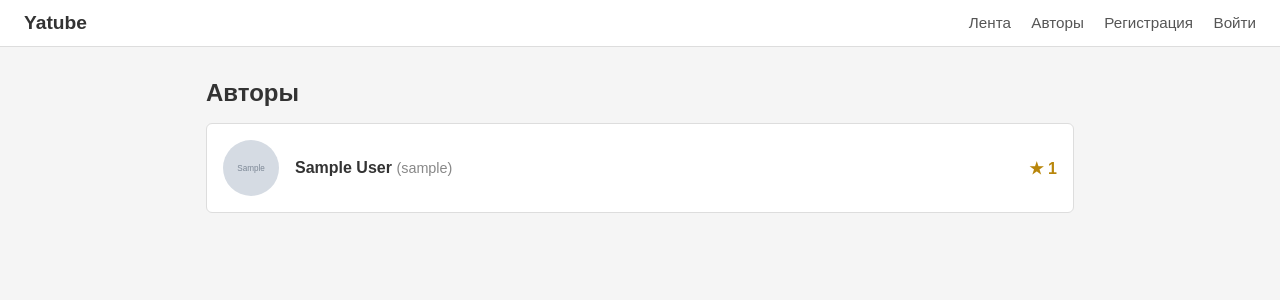
After one commit to tim-da/yatube_project, a Django app: page /authors/ in a window 1280 px wide. The commit adds this page. Shown: the top 300 px of the page. Run offline with Django 3.2, Linux system fonts and the light colour scheme; tables that the repository leaves empty hold one stand-in row (values such as "Sample post"); grey boxes marked "Sample" are stand-in pictures.

Commit message:
feat: Add Авторы page listing all users by stars received
- New public `authors` view at /authors/ listing all users annotated
  with total_stars (= total likes on their posts), sorted desc then by username
- Avatar shown (or initial letter fallback if none set)
- Clicking a row navigates to the user's profile page
- Авторы nav link added for both authenticated and anonymous users

Co-Authored-By: Claude Sonnet 4.6 <noreply@anthropic.com>

```diff
--- a/yatube/posts/urls.py
+++ b/yatube/posts/urls.py
@@ -13,6 +13,7 @@ urlpatterns = [
     path('posts/<int:post_id>/edit/', views.post_edit, name='post_edit'),
     path('posts/<int:post_id>/comment/', views.add_comment, name='add_comment'),
     path('posts/<int:post_id>/delete/', views.post_delete, name='post_delete'),
+    path('authors/', views.authors, name='authors'),
     path('feed/', views.feed, name='feed'),
     path('follow/', views.follow_index, name='follow_index'),
     path('profile/<str:username>/follow/', views.profile_follow, name='profile_follow'),
--- a/yatube/posts/views.py
+++ b/yatube/posts/views.py
@@ -209,6 +209,16 @@ def add_comment(request, post_id):
     return redirect('posts:post_detail', post_id=post_id)
 
 
+def authors(request):
+    users = (
+        User.objects
+        .prefetch_related('profile')
+        .annotate(total_stars=Count('posts__likes'))
+        .order_by('-total_stars', 'username')
+    )
+    return render(request, 'posts/authors.html', {'users': users})
+
+
 def feed(request):
     posts = (
         Post.objects
--- a/yatube/templates/base.html
+++ b/yatube/templates/base.html
@@ -53,6 +53,7 @@
     <div class="nav-links">
       {% if user.is_authenticated %}
         <a href="{% url 'posts:feed' %}">Лента</a>
+        <a href="{% url 'posts:authors' %}">Авторы</a>
         <a href="{% url 'posts:follow_index' %}">Подписки</a>
         <a href="{% url 'posts:post_create' %}">Новая запись</a>
         <a href="{% url 'posts:profile' user.username %}">{{ user.username }}</a>
@@ -62,6 +63,7 @@
         </form>
       {% else %}
         <a href="{% url 'posts:feed' %}">Лента</a>
+        <a href="{% url 'posts:authors' %}">Авторы</a>
         <a href="{% url 'users:signup' %}">Регистрация</a>
         <a href="{% url 'users:login' %}">Войти</a>
       {% endif %}
--- /dev/null
+++ b/yatube/templates/posts/authors.html
@@ -0,0 +1,36 @@
+{% extends 'base.html' %}
+
+{% block title %}Авторы{% endblock %}
+
+{% block content %}
+  <h2 style="margin-bottom:16px;">Авторы</h2>
+  <div style="display:flex; flex-direction:column; gap:12px;">
+    {% for author in users %}
+      <a href="{% url 'posts:profile' author.username %}" style="text-decoration:none; color:inherit;">
+        <div class="card" style="display:flex; align-items:center; gap:16px; padding:16px; cursor:pointer;">
+          {% if author.profile.avatar %}
+            <img src="{{ author.profile.avatar.url }}" alt="Аватар"
+                 style="width:56px; height:56px; border-radius:50%; object-fit:cover; flex-shrink:0;">
+          {% else %}
+            <div style="width:56px; height:56px; border-radius:50%; background:#ddd; display:flex; align-items:center; justify-content:center; font-size:1.4rem; color:#999; flex-shrink:0;">
+              {{ author.username|slice:":1"|upper }}
+            </div>
+          {% endif %}
+          <div style="flex:1; min-width:0;">
+            <div style="font-weight:bold; font-size:1rem;">
+              {{ author.get_full_name|default:author.username }}
+              {% if author.get_full_name %}
+                <span style="color:#888; font-weight:normal; font-size:0.9rem;">({{ author.username }})</span>
+              {% endif %}
+            </div>
+          </div>
+          <div style="white-space:nowrap; font-weight:bold; color:#b8860b; font-size:1rem;">
+            &#9733; {{ author.total_stars }}
+          </div>
+        </div>
+      </a>
+    {% empty %}
+      <p>Пользователей пока нет.</p>
+    {% endfor %}
+  </div>
+{% endblock %}
```
